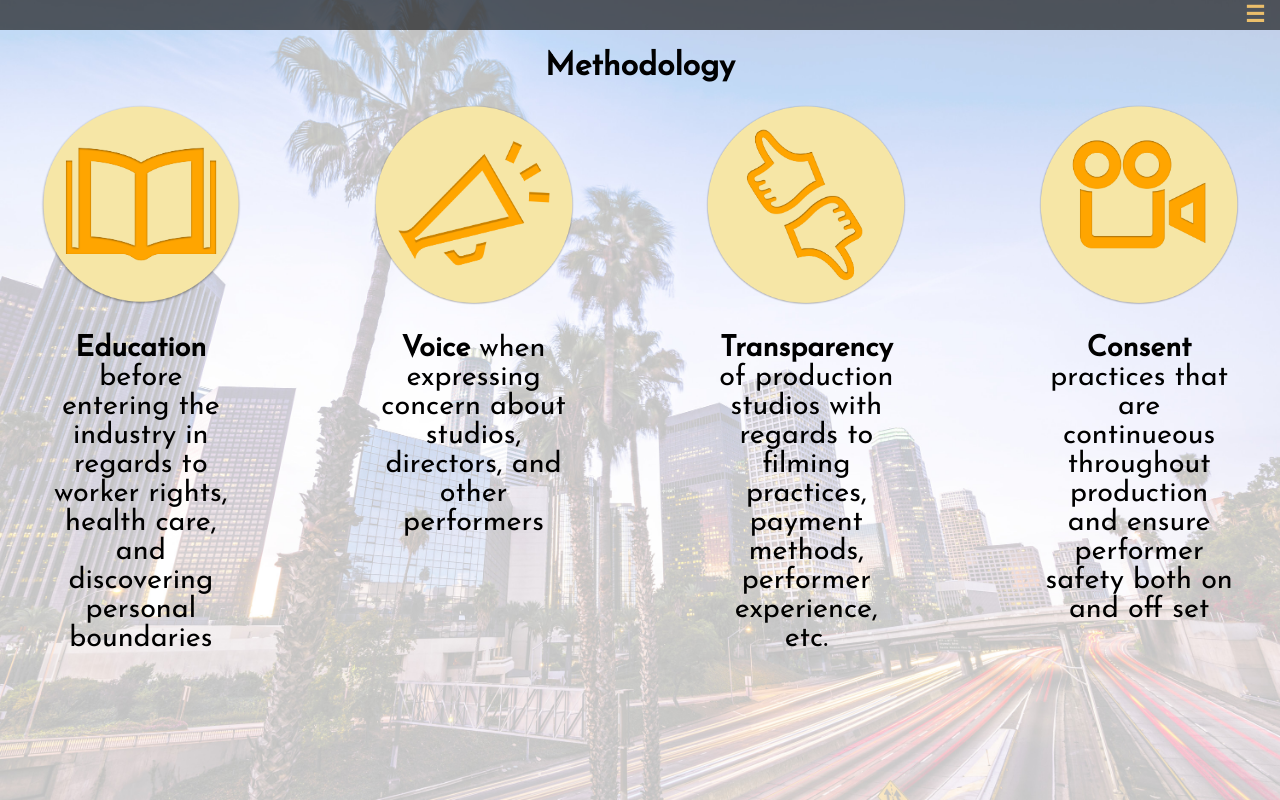
After one commit to markkhazanov/iconsent, a Django app: template templates/methodology.html in a window 1280 px wide. The commit adds this page. Run offline with Django 3.2, Linux system fonts and the light colour scheme; the template is opened without the code that fills it, so the values that code supplies are empty; parts of the project's set-up code (start-up, migrations or seed data) failed here and were passed over; some libraries are stand-ins or nearby versions.

Commit message:
Revamp part 1. Backgrounds redone, logo added

```diff
--- a/joins/views.py
+++ b/joins/views.py
@@ -53,6 +53,11 @@ def about(request):
 	template = "about.html"
 	return render(request, template, context)
 
+def methodology(request):
+	context = {}
+	template = "methodology.html"
+	return render(request, template, context)
+
 def members(request):
 	context = {}
 	template = "members.html"
--- a/lwc/urls.py
+++ b/lwc/urls.py
@@ -9,6 +9,7 @@ urlpatterns = patterns('',
     url(r'^about/$', 'joins.views.about', name='about'),
     url(r'^members/$', 'joins.views.members', name='members'),
     url(r'^contact/$', 'joins.views.contact', name='contact'),
+    url(r'^methodology/$', 'joins.views.methodology', name='methodology'),
     # url(r'^blog/', include('blog.urls')),
 
     url(r'^admin/', include(admin.site.urls)),
--- /dev/null
+++ b/static/static_dirs/css/navbar.css
@@ -0,0 +1,57 @@
+:root {
+  --main-bg-colour: #f6e6a6;
+  --main-fonts:'Josefin Sans', sans-serif;;
+}
+
+header{
+	width:100%;
+	background:#1d1f20;
+	opacity: 0.7;
+	height:30px;
+	line-height:30px;
+}
+.hamburger{
+  background:none;
+  position:absolute;
+  top:0;
+  right:0;
+  line-height:30px;
+  padding:0px 15px 0px 15px;
+  color: #fdb837 ;
+  border:0;
+  font-size:1.4em;
+  font-weight:bold;
+  cursor:pointer;
+  outline:none;
+  z-index:10000000000000;
+}
+.cross{
+  background:none;
+  position:absolute;
+  top:0px;
+  right:0;
+  padding:0px 15px 0px 15px;
+  color:#fdb837 ;
+  border:0;
+  font-size:3em;
+  line-height:45px;
+  font-weight:bold;
+  cursor:pointer;
+  outline:none;
+  z-index:10000000000000;
+}
+.menu{z-index:1000000; font-weight:bold; font-size:0.8em; width:100%; background:#131313; opacity:0.8; position:absolute, left; text-align:center;}
+.menu ul {margin: 0; padding: 0; list-style-type: none; list-style-image: none;}
+.menu li {display: block;   padding:15px 0 15px 0; border-bottom:#1d1f20 1px solid;}
+.menu li:hover{display: block;    background:#181818; padding:15px 0 15px 0; border-bottom:#1d1f20 1px solid;}
+.menu ul li a { text-decoration:none;  margin: 0px; color:#fff; font-family: var(--main-fonts)}
+.menu ul li a:hover {  color: #fff; text-decoration:none;}
+.menu a{text-decoration:none; color:var(--main-bg-colour);;}
+.menu a:hover{text-decoration:none; color:var(--main-bg-colour);;}
+
+.glyphicon-home{
+  color:white;
+  font-size:1.5em;
+  margin-top:5px;
+  margin:0 auto;
+}
--- a/static/static_dirs/css/style.css
+++ b/static/static_dirs/css/style.css
@@ -1,8 +1,32 @@
 
+html{
+	height:100%;
+}
 
 body{
-	background-color: #FDF5D2; /*#FAEBAC */
+	background: url(../img/LA.jpg) no-repeat top center;
+	background-size: cover;
+	padding: 0px;
+}
+
+/*.otherpage{
+	background-color: #FDF5D2;
 	padding: 20px;
+}
+
+.homepage{
+	background: url(../img/LA.jpg) no-repeat top center;
+	background-size: cover;
+	padding: 0px;
+}*/
+
+.logo{
+	display: block;
+	margin: auto;
+	max-width: 700px;
+	width: 80%;
+	margin-top: 10%;
+	margin-bottom: 5px;
 }
 
 h1{
@@ -13,6 +37,7 @@ h1{
 
 }
 
+
 p.title{
 	margin-right: auto;
 	margin-left: auto;
@@ -22,6 +47,19 @@ p.title{
 	margin-top: 50px;
 }
 
+p.introtext{
+	text-align: center;
+	font-family: 'Josefin Sans', sans-serif;
+	color: gray;
+	font-size: 220%;
+	margin-left: 1em;
+	margin-right: 1em;
+	/*max-width: 700px;*/
+	margin: 0 auto;
+	margin-bottom: 10px;
+	text-shadow: 0px 2px 1px black;
+}
+
 h2{
 	text-align: center;
 	font-family: 'Josefin Sans', sans-serif;
@@ -29,9 +67,10 @@ h2{
 	font-size: 220%;
 	margin-left: 1em;
 	margin-right: 1em;
-	max-width: 700px;
+	/*max-width: 700px;*/
 	margin: 0 auto;
-	margin-bottom: 15px;
+	margin-bottom: 10px;
+	text-shadow: 0px 2px 1px gray;
 }
 
 form{
@@ -88,8 +127,9 @@ hr.home{
 	background-color: black;
 	margin-left: auto;
 	margin-right: auto;
-	width: 25%;
+	width: 50%;
 	min-width: 200px;
+	box-shadow: 0px 1px 2px gray;
 }
 
 .button{
@@ -99,6 +139,7 @@ hr.home{
 	color: white;
 	size: 200%;
 	font-family: 'Josefin Sans', sans-serif;
+	box-shadow: 0px 2px 2px gray;
 }
 
 .founders{
@@ -154,3 +195,11 @@ hr.home{
 	margin-right: 0em;
 	font-size: 180%;
 }
+
+.icon{
+	display: block;
+	max-width: 200px;
+	margin-right: auto;
+	margin-left: auto;
+	width: auto;
+}
--- /dev/null
+++ b/static/static_dirs/js/navbar.js
@@ -0,0 +1,18 @@
+$( document ).ready(function() {
+	$(".cross").hide();
+	$(".menu").hide();
+	$(".hamburger").click(function() {
+	  $(".menu").slideToggle("slow", function() {
+	    $(".hamburger").hide();
+	    $(".cross").show();
+	  });
+	});
+
+	$(".cross").click(function() {
+	  $(".menu").slideToggle("slow", function() {
+	    $(".cross").hide();
+	    $(".hamburger").show();
+	  });
+	});
+
+});
--- a/templates/about.html
+++ b/templates/about.html
@@ -1,6 +1,6 @@
 {% extends "base.html" %}
 {% block content %}
-
+<div class="otherpage">
 <h1> About </h1>
 
 <p> ICON(sent) Entertainment Technologies started with the question of how prevalent is affirmative consent within the pornography industry. We found many examples of highly robust frameworks for gaining actor and actress consent, but as we began to reach out to smaller fringe producers we noticed that they were struggling to do anything more for their performers than the bare minimum.
@@ -11,5 +11,5 @@ Producers wanted to attract more talent and keep their performers happy. Perform
 <br>
 Currently we are working with producers, performers, distributors, and pornography users to develop technologies that can easily be incorporated into the production and distribution process of the adult entertainment industry. We hope you join us on our journey!
 </p>
-
+</div>
 {% endblock %}
--- a/templates/base.html
+++ b/templates/base.html
@@ -4,19 +4,31 @@
 <head>
 {% load staticfiles %}
 
+<script src="https://ajax.googleapis.com/ajax/libs/jquery/1.11.1/jquery.min.js"></script>
+<script src="{% static 'js/navbar.js' %}"></script>
+
 <link href='https://fonts.googleapis.com/css?family=Josefin+Sans' rel='stylesheet' type='text/css'>
 <link rel="stylesheet" type="text/css" href="{% static 'css/style.css' %}" />
+<link rel="stylesheet" type="text/css" href="{% static 'css/navbar.css' %}" />
 <link rel="stylesheet" type="text/css" href="{% static 'css/skeleton.css' %}" />
 <link rel="stylesheet" type="text/css" href="{% static 'css/normalize.css' %}" />
 
 </head>
 <body>
-<div class="header">
-	<a href="{% url 'home' %}">Home</a>
-	<a href="{% url 'about' %}">About</a>
-	<a href="{% url 'members' %}">Members</a>
-	<a href="{% url 'contact' %}">Contact Us</a>
-</div>
+	<header>
+	  <button class="hamburger">&#9776;</button>
+	  <button class="cross">&#735;</button>
+	</header>
+
+	<div class="menu">
+	  <ul>
+	    <a href="{% url 'home' %}"><li>Home</li></a>
+			<a href="{% url 'about' %}"><li>About</li></a>
+			<a href="{% url 'methodology' %}"><li>Methodology</li></a>
+			<a href="{% url 'members' %}"><li>Members</li></a>
+			<a href="{% url 'contact' %}"><li>Contact Us</li></a>
+	  </ul>
+	</div>
 
 {% block content %}
 
--- /dev/null
+++ b/templates/methodology.html
@@ -0,0 +1,28 @@
+{% extends "base.html" %}
+{% block content %}
+{% load staticfiles %}
+<h1> Methodology </h1>
+
+<div class="row">
+	<div class="three columns">
+		<img class="icon"  src={% static "img/education.png" %} />
+		<p><strong>Education</strong> before entering the industry in regards to worker rights, health care, and discovering personal boundaries</p>
+	</div>
+
+	<div class="three columns">
+		<img class="icon"  src={% static "img/voice.png" %} />
+		<p><strong>Voice</strong> when expressing concern about studios, directors, and other performers</p>
+	</div>
+
+	<div class="three columns">
+		<img class="icon"  src={% static "img/transparency.png" %} />
+		<p><strong>Transparency</strong> of production studios with regards to filming practices, payment methods, performer experience, etc.</p>
+	</div>
+
+	<div class="three columns">
+		<img class="icon"  src={% static "img/consent.png" %} />
+		<p><strong>Consent</strong> practices that are continueous throughout production and ensure performer safety both on and off set</p>
+	</div>
+</div>
+
+{% endblock %}
```
Also changed, not shown: templates/home.html (+6 -4 lines), static/static_dirs/img/LA.jpg (added), static/static_dirs/img/LA_transparent.jpg (added), static/static_dirs/img/consent.png (added), static/static_dirs/img/education.png (added), static/static_dirs/img/logo.png (added), static/static_dirs/img/logo_v2.png (added), static/static_dirs/img/transparency.png (added), static/static_dirs/img/voice.png (added), 3 other files.
